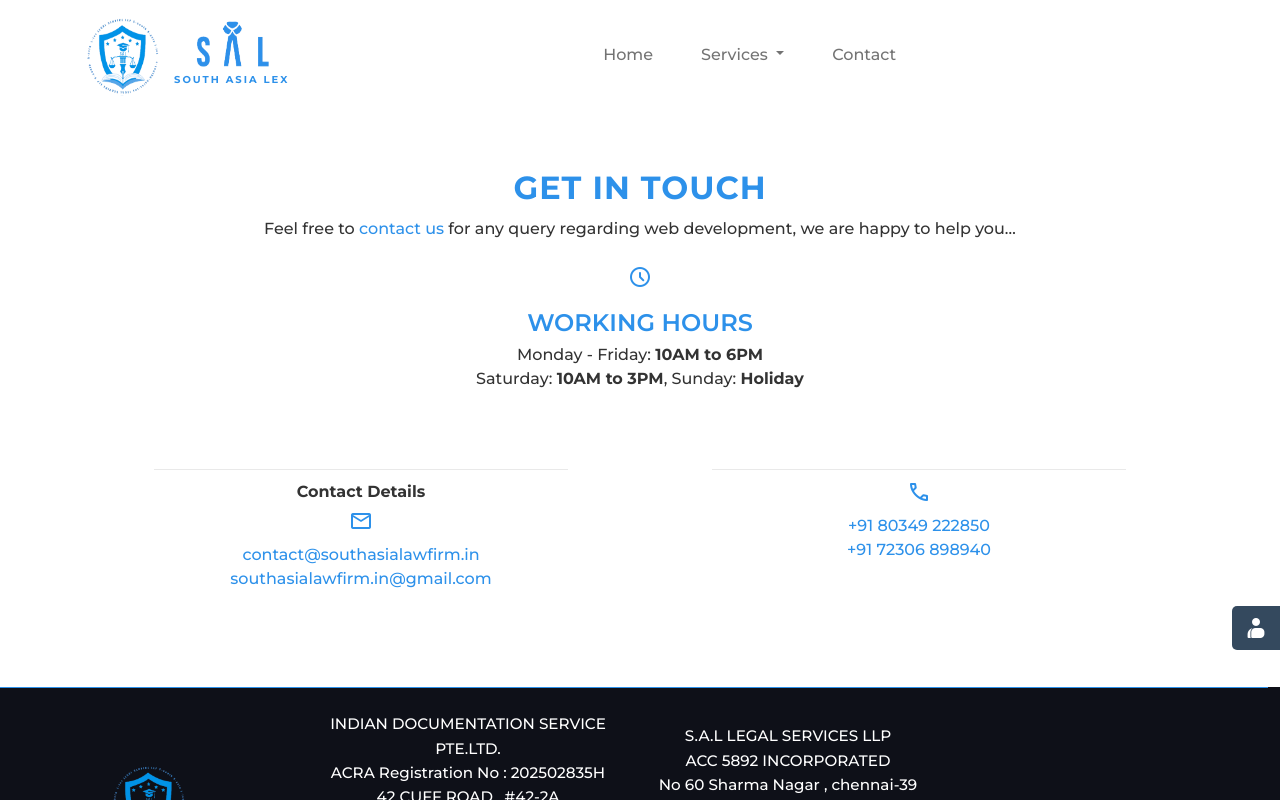
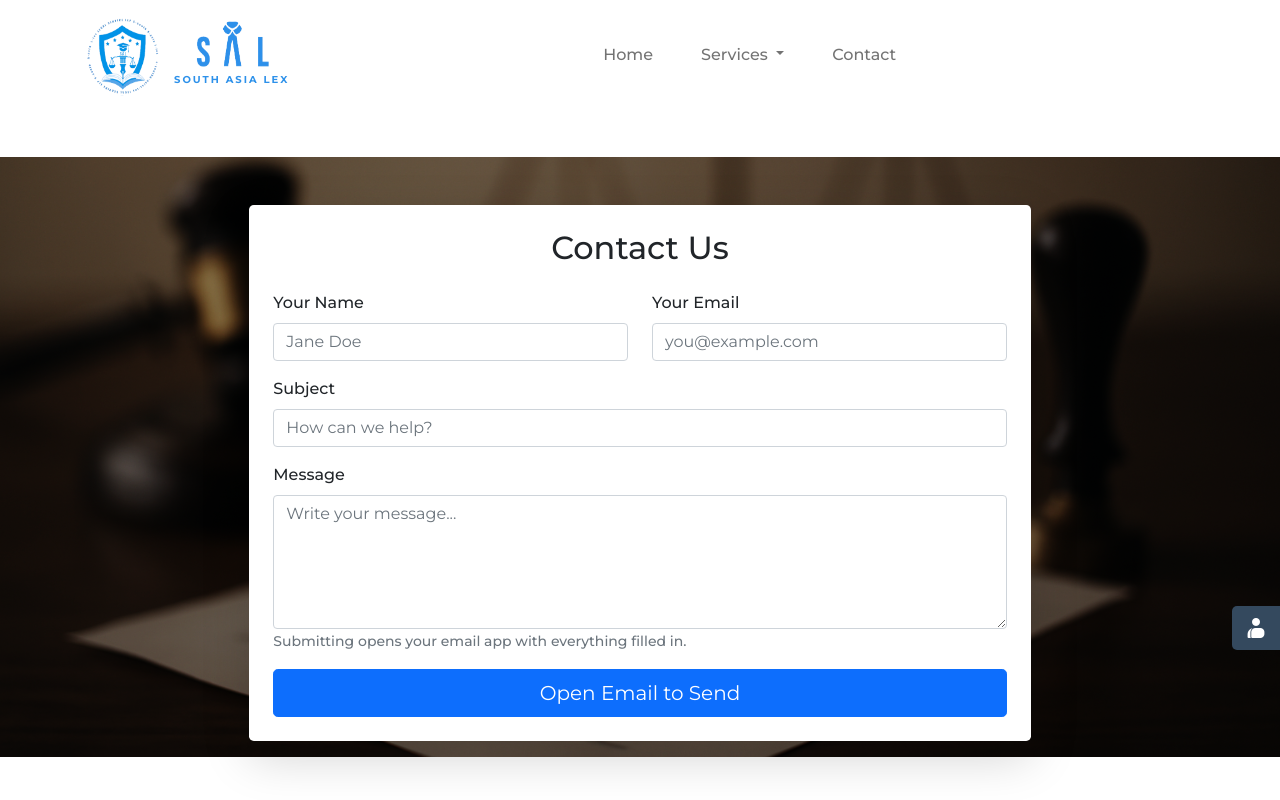
Before and after one commit to jameelmac104/salf, an Angular app: page /contact in a window 1280 px wide. Shown: the top 800 px of the page. Built offline with nearby package versions, Linux system fonts and the light colour scheme.

Commit message:
contact page and style changes

```diff
--- a/src/app/components/footer/footer.component.html
+++ b/src/app/components/footer/footer.component.html
@@ -5,12 +5,12 @@
         </span>
         <ul class="dropdown_menu dropdown_menu-4">
             <li class="dropdown_item-1" style="background-color: #25D366; color: white;">
-                <a [href]="'https://wa.me/919876543210'" target="_blank">
+                <a [href]="'https://wa.me/+9198415 15182'" target="_blank">
                     <img src="'../../../../assets/images/whatsapp-icon.png" width="30">
                 </a>
             </li>
             <li class="dropdown_item-1" style="background-color: #c02c22; color: white;">
-                <a  href="https://mail.google.com/mail/?view=cm&fs=1&to=someone@example.com&su=Hello&body=Message%20goes%20here" target="_blank">
+                <a  href="mailto:johnpaul@southasialawfirm.com?subject=Hello&body=Message goes here" target="_blank">
                 <img src="'../../../../assets/images/mail-icon.png" width="30" ></a>
             </li>
         </ul>
@@ -20,7 +20,13 @@
     <div class="container text-center">
 
         <h2 class="footer-heading">GET IN TOUCH</h2>
-        <p>Feel free to <a [routerLink]="'/contact'">contact us</a> for any query regarding web development, we are
+        <p>Feel free to
+            @if(!contactPage) {
+             <a [routerLink]="'/contact'">contact us</a>
+            } @else {
+                contact us
+            }
+              for any query regarding web development, we are
             happy to help
             you…</p>
 
@@ -39,8 +45,7 @@
                 <hr>
                 <p class="footer-label">Contact Details</p>
                 <span class="material-symbols-rounded footer-icon">mail</span>
-                <p><a href="mailto:contact@southasialawfirm.in">contact{{'@'}}southasialawfirm.in</a><br>
-                    <a href="mailto:southasialawfirm.in@gmail.com">southasialawfirm.in{{'@'}}gmail.com</a>
+                <p><a href="mailto:johnpaul@southasialawfirm.com">johnpaul{{'@'}}southasialawfirm.com</a><br>
                 </p>
             </div>
 
@@ -49,8 +54,7 @@
                 <hr>
                 <p class="footer-label"> </p> <!-- Optional label -->
                 <span class="material-symbols-rounded footer-icon">call</span>
-                <p><a href="tel:+918055944185">+91 80349 222850</a><br>
-                    <a href="tel:+917020683744">+91 72306 898940</a>
+                <p><a href="tel:+9198415 15182">+91 98415 15182</a><br>
                 </p>
             </div>
         </div>
@@ -102,18 +106,18 @@
 
 
         <!-- Social Icons -->
-        <div class="footer-social d-flex gap-2 justify-content-center col-md-3 col-sm-10">
+        <!-- <div class="footer-social d-flex gap-2 justify-content-center col-md-3 col-sm-10">
             <a href="#"><span class="material-symbols-rounded">group</span></a>
             <a href="#"><span class="material-symbols-rounded">facebook</span></a>
             <a href="#"><span class="material-symbols-rounded">smart_display</span></a>
-        </div>
+        </div> -->
 
     </div>
 
     <div class="footer-bottom text-center py-3">
         © 2025 South Asia Law Firm. All rights reserved.
-        <a href="#">Disclaimer</a> |
+        <!-- <a href="#">Disclaimer</a> |
         <a href="#">Privacy Policy</a> |
-        <a href="#">Site Map</a>
+        <a href="#">Site Map</a> -->
     </div>
 </footer>
--- a/src/app/components/footer/footer.component.ts
+++ b/src/app/components/footer/footer.component.ts
@@ -1,4 +1,4 @@
-import { Component } from '@angular/core';
+import { Component, Input } from '@angular/core';
 import { RouterLink} from "@angular/router";
 
 
@@ -10,5 +10,6 @@ import { RouterLink} from "@angular/router";
   styleUrl: './footer.component.scss'
 })
 export class FooterComponent {
+  @Input() contactPage: boolean = false;
 
 }
--- a/src/app/contact/contact.component.html
+++ b/src/app/contact/contact.component.html
@@ -1 +1,88 @@
-<app-footer></app-footer>
+
+<!-- contact.component.html -->
+<div class="main-content my-5">
+  <div class="row justify-content-center p-5">
+    <div class="col-lg-8">
+      <div class="card shadow-lg border-0 rounded-3">
+        <div class="card-body p-4">
+          <h2 class="mb-4 text-center">Contact Us</h2>
+          <form (ngSubmit)="sendMail()" #contactForm="ngForm">
+
+            <div class="row">
+              <div class="col-md-6 mb-3">
+                <label for="name" class="form-label">Your Name</label>
+                <input
+                  type="text"
+                  class="form-control"
+                  id="name"
+                  name="name"
+                  [(ngModel)]="contact.name"
+                  required
+                  maxlength="80"
+                  placeholder="Jane Doe"
+                />
+              </div>
+
+              <div class="col-md-6 mb-3">
+                <label for="email" class="form-label">Your Email</label>
+                <input
+                  type="email"
+                  class="form-control"
+                  id="email"
+                  name="email"
+                  [(ngModel)]="contact.email"
+                  required
+                  maxlength="120"
+                  placeholder="you@example.com"
+                />
+              </div>
+            </div>
+
+            <div class="mb-3">
+              <label for="subject" class="form-label">Subject</label>
+              <input
+                type="text"
+                class="form-control"
+                id="subject"
+                name="subject"
+                [(ngModel)]="contact.subject"
+                required
+                maxlength="120"
+                placeholder="How can we help?"
+              />
+            </div>
+
+            <div class="mb-3">
+              <label for="message" class="form-label">Message</label>
+              <textarea
+                class="form-control"
+                id="message"
+                name="message"
+                [(ngModel)]="contact.message"
+                required
+                rows="5"
+                placeholder="Write your message..."
+              ></textarea>
+              <small class="text-muted">Submitting opens your email app with everything filled in.</small>
+            </div>
+
+            <div class="d-grid">
+              <button type="submit" class="btn btn-primary btn-lg">
+                Open Email to Send
+              </button>
+            </div>
+          </form>
+
+          <noscript>
+            <p class="text-muted mt-3">
+              JavaScript is disabled. You can email us directly:
+              <a href="mailto:johnpaul@southasialawfirm.com">johnpaul{{'@'}}southasialawfirm.com</a>.
+            </p>
+          </noscript>
+        </div>
+      </div>
+    </div>
+  </div>
+</div>
+
+<app-footer [contactPage]="true"></app-footer>
--- a/src/app/contact/contact.component.scss
+++ b/src/app/contact/contact.component.scss
@@ -0,0 +1,9 @@
+.main-content {
+    background-image: url('../../assets/images/service-main.png') !important;
+    background-repeat: no-repeat !important;
+    background-position: right bottom!important;
+    background-size: cover;
+    background-blend-mode: color;
+    width: 100%;
+    height: 600px;
+}
--- a/src/app/contact/contact.component.ts
+++ b/src/app/contact/contact.component.ts
@@ -1,13 +1,33 @@
 import { Component } from '@angular/core';
+import { FormsModule } from '@angular/forms';
 import { FooterComponent } from '../components/footer/footer.component';
+import { CommonModule } from '@angular/common';
 
 @Component({
   selector: 'app-contact',
   standalone: true,
-  imports: [FooterComponent],
+  imports: [CommonModule, FooterComponent, FormsModule],
   templateUrl: './contact.component.html',
   styleUrl: './contact.component.scss'
 })
 export class ContactComponent {
 
+
+  contact = {
+    name: '',
+    email: '',
+    subject: '',
+    message: ''
+  };
+
+  private readonly TO_EMAIL = 'johnpaul@southasialawfirm.com';
+  sendMail() {
+    const { name, email, subject, message } = this.contact;
+
+    const body = `Name: ${name}%0D%0AEmail: ${email}%0D%0A%0D%0AMessage:%0D%0A${message}`;
+    const mailtoHref = `mailto:${this.TO_EMAIL}?subject=${encodeURIComponent(subject)}&body=${body}`;
+
+    window.location.href = mailtoHref;
+  }
+
 }
--- a/src/app/pages/home/home.component.html
+++ b/src/app/pages/home/home.component.html
@@ -3,13 +3,13 @@
         <h2 class="highlight-title">ONE TRUSTED TEAM FOR ALL YOUR LEGAL NEEDS</h2>
         <p class="highlight-desc w-50">SAL South Asia Legal services LLP is a team of enrolled Indian Advocates delivering reliable, cross-border legal services to NRIs and residents in Singapore, Malaysia, Indonesia, and India. With in-depth expertise in Indian law and regional legal systems, we offer a comprehensive one-stop solution for legal documentation, dispute resolution, and professional consultation—ensuring compliance, clarity, and peace of mind across jurisdictions.
         </p>
-        <ul>
+        <!-- <ul>
              <strong>We assist you with:</strong>
             <li>Managing property and inheritance matters in India </li>
             <li>Drafting and adjudicating Power of Attorney and notarized legal documents</li>
             <li>Filing and managing workplace injury compensation claims (WICA)</li>
             <li>Addressing family, immigration, business, and compliance issues</li>
-        </ul>
+        </ul> -->
     </div>
 </div>
 
--- a/src/app/pages/home/home.component.scss
+++ b/src/app/pages/home/home.component.scss
@@ -1,11 +1,11 @@
 .home-main-content {
-    background-image: url('../../../assets/images/home-page-main-court.png') !important;
+    background-image: url('../../../assets/images/home-page-main-court-1.png') !important;
     background-repeat: no-repeat !important;
     background-position: right bottom!important;
     background-size: cover;
     background-blend-mode: color;
     width: 100%;
-    height: 700px;
+    height: 600px;
     min-height: fit-content !important;
     // margin-top: -128px;
 
```
Also changed, not shown: src/assets/images/home-page-main-court-1.png (added).
